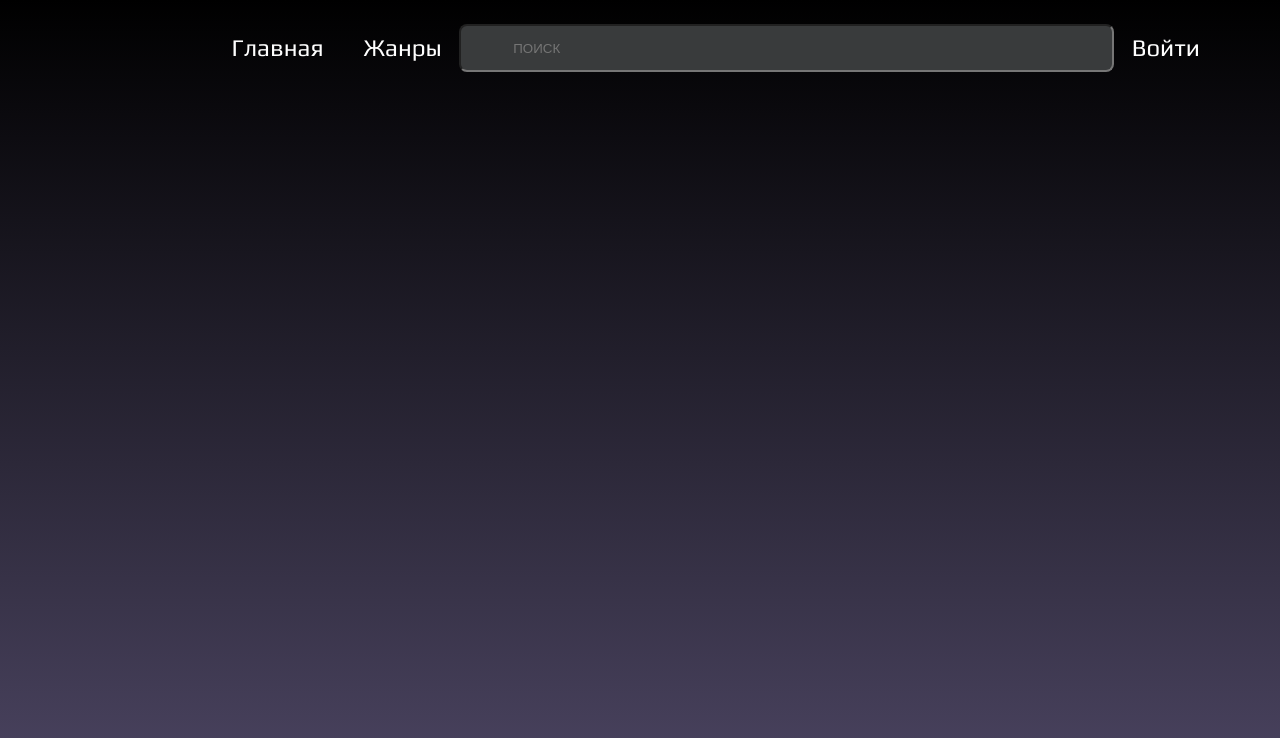
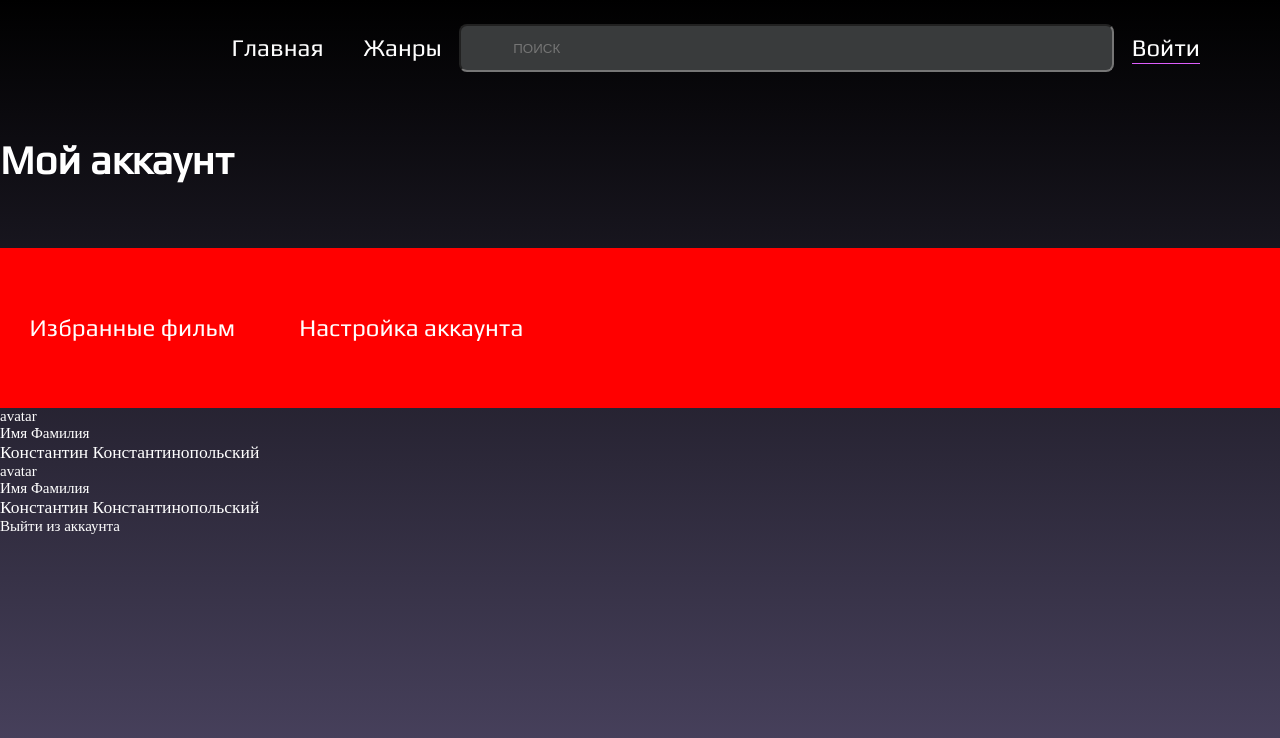
Before and after one commit to sbk-dushman/proj_marusya-cinema, a Vue app: page /profile in a window 1280 px wide. Before the commit this address had no page. Shown: the top 738 px of the page. Built offline with nearby package versions, Linux system fonts and the light colour scheme.

Commit message:
табы начало

```diff
--- a/src/components/AppHeader.vue
+++ b/src/components/AppHeader.vue
@@ -22,7 +22,7 @@
         <input class="header__search" type="text" id="header__search" placeholder="поиск" />
       </label>
 
-      <button class="header__profile nav-list__link">Войти</button>
+      <RouterLink class="header__profile nav-list__link" to="/profile">Войти</RouterLink>
     </div>
   </header>
 </template>
--- a/src/router/index.ts
+++ b/src/router/index.ts
@@ -1,7 +1,8 @@
 import { createRouter, createWebHistory } from 'vue-router'
-import AppHome from '../views/AppHome.vue'
+import AppHome from '@/views/AppHome.vue'
 import AppGenres from '@/views/AppGenres.vue'
 import AppGenre from '@/views/AppGenre.vue'
+import AppProfile from '@/views/AppProfile.vue'
 
 const router = createRouter({
   history: createWebHistory(import.meta.env.BASE_URL),
@@ -23,6 +24,11 @@ const router = createRouter({
       name: 'genre',
       component: AppGenre,
     },
+    {
+      path: '/profile/',
+      name: 'profile',
+      component: AppProfile,
+    },
 
     // {
     //   path: '/about',
--- /dev/null
+++ b/src/views/AppProfile.vue
@@ -0,0 +1,101 @@
+<template>
+  <section class="account-section container">
+    <h2 class="section-title">Мой аккаунт</h2>
+    <ul class="account-section__tabs tabs">
+      <li class="tabs__favorite">
+        <svg><use xlink:href="@/assets/sprite.svg#heart-icon"></use></svg> Избранные фильм
+      </li>
+      <li class="account__settings">Настройка аккаунта</li>
+    </ul>
+
+    <!-- favorite -->
+
+    <!-- <ul class="rating-list">
+      <li class="rating-list__item">
+        <span class="rating-list__rate">1</span>
+        <a href="#film" class=""></a>
+      </li>
+      <li class="rating-list__item">
+        <span class="rating-list__rate">2</span>
+        <a href="#film" class=""></a>
+      </li>
+      <li class="rating-list__item">
+        <span class="rating-list__rate">3</span>
+        <a href="#film" class=""></a>
+      </li>
+      <li class="rating-list__item">
+        <span class="rating-list__rate">4</span>
+        <a href="#film" class=""></a>
+      </li>
+      <li class="rating-list__item">
+        <span class="rating-list__rate">5</span>
+        <a href="#film" class=""></a>
+      </li>
+      <li class="rating-list__item">
+        <span class="rating-list__rate">6</span>
+        <a href="#film" class=""></a>
+      </li>
+      <li class="rating-list__item">
+        <span class="rating-list__rate">7</span>
+        <a href="#film" class=""></a>
+      </li>
+      <li class="rating-list__item">
+        <span class="rating-list__rate">8</span>
+        <a href="#film" class=""></a>
+      </li>
+      <li class="rating-list__item">
+        <span class="rating-list__rate">9</span>
+        <a href="#film" class=""></a>
+      </li>
+      <li class="rating-list__item">
+        <span class="rating-list__rate">10</span>
+        <a href="#film" class=""></a>
+      </li>
+    </ul> -->
+    <!-- favorite -->
+
+    <!-- settings -->
+    <ul class="profile">
+      <li>
+        <span>avatar</span>
+        <div class="profile-right">
+          <span class="profile__subtitle">Имя Фамилия</span>
+          <h3 class="profile__ttitle">Константин Константинопольский</h3>
+        </div>
+      </li>
+
+      <li>
+        <span>avatar</span>
+        <div class="profile-right">
+          <span class="profile__subtitle">Имя Фамилия</span>
+          <h3 class="profile__ttitle">Константин Константинопольский</h3>
+        </div>
+      </li>
+    </ul>
+    <button class="button">Выйти из аккаунта</button>
+  </section>
+</template>
+<script setup lang="ts">
+import { useGanresStore } from '@/stores/ganreStore'
+import AppList from '../components/AppList.vue'
+const ganreStore = useGanresStore()
+</script>
+<style>
+.account-section__tabs {
+  background-color: red;
+  padding: 64px 0;
+  font-family: var(--font-family);
+  font-weight: 400;
+  font-size: 24px;
+  line-height: 133%;
+  color: #fff;
+  display: flex;
+  gap: 64px;
+}
+/* .tabs__favorite::before {
+  content: url(../assets/sprite.svg#heart-icon);
+  height: 24px;
+  width: 24px;
+} */
+/* @/assets/sprite.svg#logo_w */
+</style>
```
